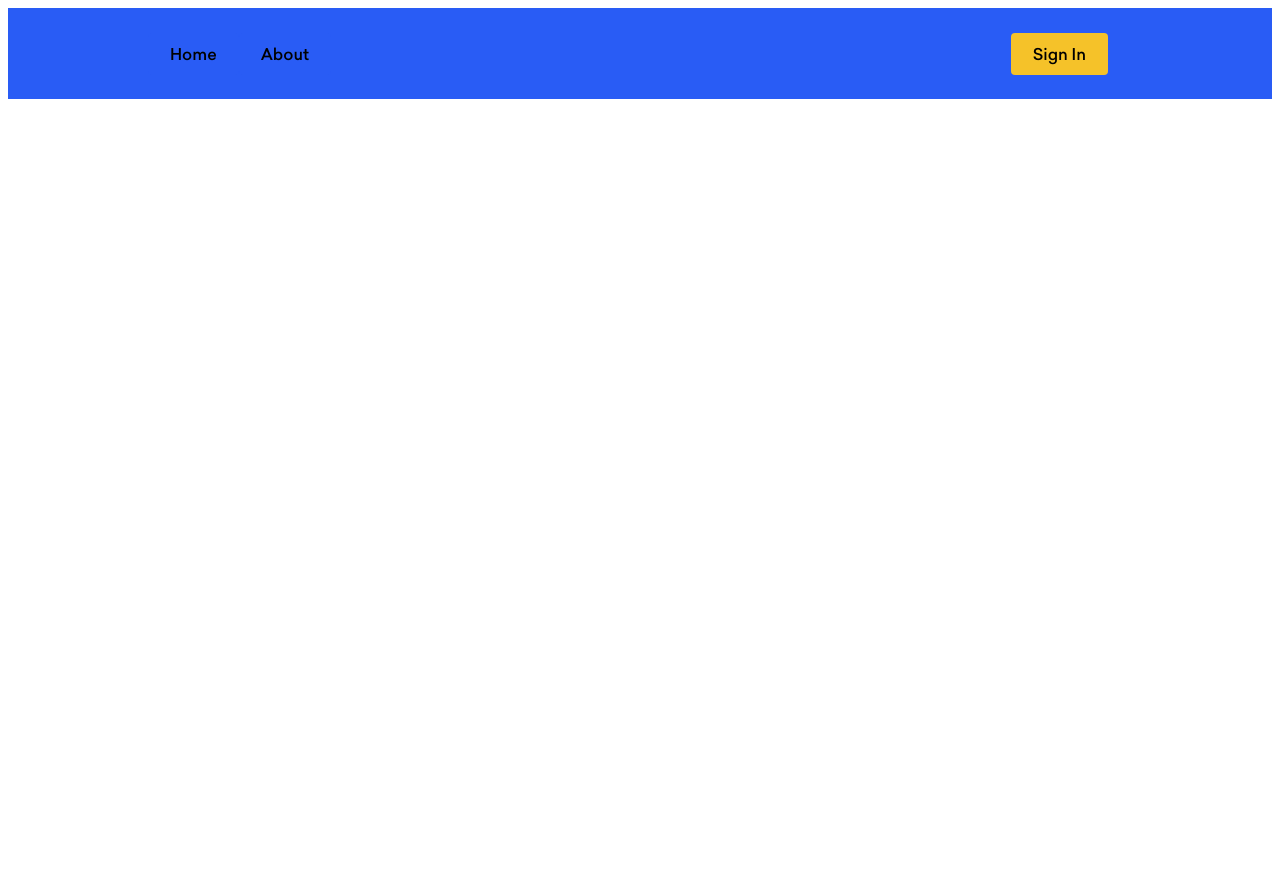
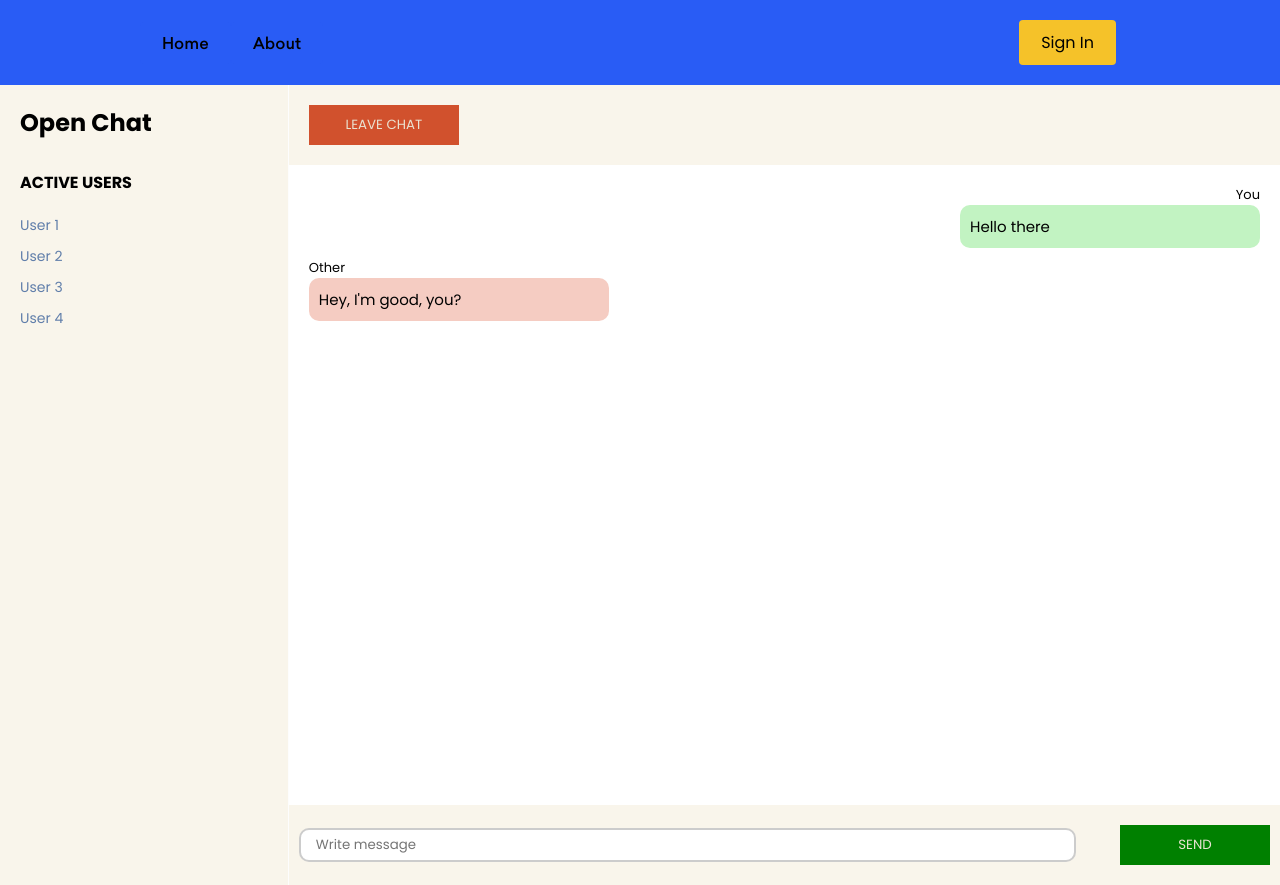
Before and after one commit to petroste/4481Project, a React (Create React App) app in the folder client/helpdesk/: page /tempchat in a window 1280 px wide. Before the commit this address had no page. Before the commit the page ends 800 px from the top, so only its background shows below. Built offline with nearby package versions, Linux system fonts and the light colour scheme.

Commit message:
Bug fixes, CSS style changes and basic chat/submit ticket UI

```diff
--- a/client/helpdesk/package.json
+++ b/client/helpdesk/package.json
@@ -6,10 +6,13 @@
     "@testing-library/jest-dom": "^5.16.5",
     "@testing-library/react": "^13.4.0",
     "@testing-library/user-event": "^13.5.0",
+    "express": "^4.18.2",
     "react": "^18.2.0",
     "react-dom": "^18.2.0",
+    "react-icons": "^4.7.1",
     "react-router-dom": "^6.8.0",
     "react-scripts": "5.0.1",
+    "socket.io": "^4.5.4",
     "styled-components": "^5.3.6",
     "web-vitals": "^2.1.4"
   },
--- a/client/helpdesk/src/App.js
+++ b/client/helpdesk/src/App.js
@@ -3,6 +3,7 @@ import { BrowserRouter, Routes, Route} from 'react-router-dom';
 import Home from './pages/home.js';
 import About from './pages/about.js';
 import Login from './pages/login.js';
+import Chat from './pages/tempchat.js';
 import './App.css';
 
 function App() {
@@ -11,9 +12,10 @@ function App() {
           <BrowserRouter>
             <Navbar />
             <Routes>
-              <Route path='/' exact element={<Home />} />
+              <Route path='/home' exact element={<Home />} />
               <Route path='/about' element={<About />} />
               <Route path='/login' element={<Login />} />
+              <Route path='/tempchat' element={<Chat />} />
             </Routes>
           </BrowserRouter>
         </div>
--- /dev/null
+++ b/client/helpdesk/src/chat/ChatBar.js
@@ -0,0 +1,22 @@
+import React from 'react';
+import "./chat.css"
+
+const ChatBar = () => {
+  return (
+    <div className="chat__sidebar">
+      <h2>Open Chat</h2>
+
+      <div>
+        <h4 className="chat__header">ACTIVE USERS</h4>
+        <div className="chat__users">
+          <p>User 1</p>
+          <p>User 2</p>
+          <p>User 3</p>
+          <p>User 4</p>
+        </div>
+      </div>
+    </div>
+  );
+};
+
+export default ChatBar;
--- /dev/null
+++ b/client/helpdesk/src/chat/ChatBody.js
@@ -0,0 +1,44 @@
+import React from 'react';
+import { useNavigate } from 'react-router-dom';
+import "./chat.css"
+
+const ChatBody = () => {
+  const navigate = useNavigate();
+
+  const handleLeaveChat = () => {
+    localStorage.removeItem('userName');
+    navigate('/home');
+    window.location.reload();
+  };
+
+  return (
+    <>
+      <header className="chat__mainHeader">
+        <button className="leaveChat__btn" onClick={handleLeaveChat}>
+          LEAVE CHAT
+        </button>
+      </header>
+
+      {/*This shows messages sent from you*/}
+      <div className="message__container">
+        <div className="message__chats">
+          <p className="sender__name">You</p>
+          <div className="message__sender">
+            <p>Hello there</p>
+          </div>
+        </div>
+
+        {/*This shows messages received by you*/}
+        <div className="message__chats">
+          <p>Other</p>
+          <div className="message__recipient">
+            <p>Hey, I'm good, you?</p>
+          </div>
+        </div>
+
+      </div>
+    </>
+  );
+};
+
+export default ChatBody;
--- /dev/null
+++ b/client/helpdesk/src/chat/ChatFooter.js
@@ -0,0 +1,28 @@
+import React, { useState } from 'react';
+import "./chat.css"
+
+const ChatFooter = () => {
+  const [message, setMessage] = useState('');
+
+  const handleSendMessage = (e) => {
+    e.preventDefault();
+    console.log({ userName: localStorage.getItem('userName'), message });
+    setMessage('');
+  };
+  return (
+    <div className="chat__footer">
+      <form className="form" onSubmit={handleSendMessage}>
+        <input
+          type="text"
+          placeholder="Write message"
+          className="message"
+          value={message}
+          onChange={(e) => setMessage(e.target.value)}
+        />
+        <button className="sendBtn">SEND</button>
+      </form>
+    </div>
+  );
+};
+
+export default ChatFooter;
--- /dev/null
+++ b/client/helpdesk/src/chat/chat.css
@@ -0,0 +1,155 @@
+@import url('https://fonts.googleapis.com/css2?family=Poppins:wght@100;200;300;400;500;600;700;800;900&display=swap');
+
+* {
+  box-sizing: border-box;
+  margin: 0;
+  padding: 0;
+  font-family: 'Poppins', sans-serif;
+}
+.home__container {
+  width: 100%;
+  height: 100vh;
+  display: flex;
+  flex-direction: column;
+  justify-content: center;
+  align-items: center;
+}
+.home__container > * {
+  margin-bottom: 10px;
+}
+.home__header {
+  margin-bottom: 30px;
+}
+.username__input {
+  padding: 10px;
+  width: 50%;
+}
+.home__cta {
+  width: 200px;
+  padding: 10px;
+  font-size: 16px;
+  cursor: pointer;
+  background-color: #607eaa;
+  color: #f9f5eb;
+  outline: none;
+  border: none;
+  border-radius: 5px;
+}
+.chat {
+  width: 100%;
+  height: 100vh;
+  display: flex;
+  align-items: center;
+}
+.chat__sidebar {
+  height: 100%;
+  background-color: #f9f5eb;
+  flex: 0.2;
+  padding: 20px;
+  border-right: 1px solid #fdfdfd;
+}
+.chat__main {
+  height: 100%;
+  flex: 0.8;
+}
+.chat__header {
+  margin: 30px 0 20px 0;
+}
+.chat__users > * {
+  margin-bottom: 10px;
+  color: #607eaa;
+  font-size: 14px;
+}
+.online__users > * {
+  margin-bottom: 10px;
+  color: rgb(238, 102, 102);
+  font-style: italic;
+}
+.chat__mainHeader {
+  width: 100%;
+  height: 10vh;
+  display: flex;
+  align-items: center;
+  justify-content: space-between;
+  padding: 20px;
+  background-color: #f9f5eb;
+}
+.leaveChat__btn {
+  padding: 10px;
+  width: 150px;
+  border: none;
+  outline: none;
+  background-color: #d1512d;
+  cursor: pointer;
+  color: #eae3d2;
+}
+.message__container {
+  width: 100%;
+  height: 80vh;
+  background-color: #fff;
+  padding: 20px;
+  overflow-y: scroll;
+}
+
+.message__container > * {
+  margin-bottom: 10px;
+}
+.chat__footer {
+  padding: 10px;
+  background-color: #f9f5eb;
+  height: 10vh;
+}
+.form {
+  width: 100%;
+  height: 100%;
+  display: flex;
+  align-items: center;
+  justify-content: space-between;
+}
+.message {
+  width: 80%;
+  height: 100%;
+  border-radius: 10px;
+  border: 1px solid #ddd;
+  outline: none;
+  padding: 15px;
+}
+.sendBtn {
+  width: 150px;
+  background-color: green;
+  padding: 10px;
+  border: none;
+  outline: none;
+  color: #eae3d2;
+  cursor: pointer;
+}
+.sendBtn:hover {
+  background-color: rgb(129, 201, 129);
+}
+.message__recipient {
+  background-color: #f5ccc2;
+  width: 300px;
+  padding: 10px;
+  border-radius: 10px;
+  font-size: 15px;
+}
+.message__sender {
+  background-color: rgb(194, 243, 194);
+  max-width: 300px;
+  padding: 10px;
+  border-radius: 10px;
+  margin-left: auto;
+  font-size: 15px;
+}
+.message__chats > p {
+  font-size: 13px;
+}
+.sender__name {
+  text-align: right;
+}
+.message__status {
+  position: fixed;
+  bottom: 50px;
+  font-size: 13px;
+  font-style: italic;
+}
--- a/client/helpdesk/src/components/login.css
+++ b/client/helpdesk/src/components/login.css
@@ -6,7 +6,7 @@
     flex-direction: column;
     gap: 20px;
     align-items: center;
-    height: 50vh;
+    height: 30rem;
     background-color: #ffffff;
   }
 
@@ -31,6 +31,7 @@
     box-shadow: 0 4px 8px 0 rgba(0, 0, 0, 0.2), 0 6px 20px 0 rgba(0, 0, 0, 0.19);
     height: 20rem;
     width: 20rem;
+    display: inline-block;
   }
 
   .error {
@@ -59,3 +60,12 @@
   input[type="submit"]:hover {
     background: #6cf0c2;
   }
+
+  .unauth-login-form{
+    background-color: #295cf5;
+    padding: 1rem;
+    box-shadow: 0 4px 8px 0 rgba(0, 0, 0, 0.2), 0 6px 20px 0 rgba(0, 0, 0, 0.19);
+    height: 20rem;
+    width: 20rem;
+    display: inline-block;
+  }
--- a/client/helpdesk/src/components/navbar.js
+++ b/client/helpdesk/src/components/navbar.js
@@ -35,6 +35,7 @@ text-decoration: none;
 	color: #f5c229;
 }
 &:hover {
+	color: #000000;
     background: #f5c229;
 }
 `
@@ -97,7 +98,7 @@ margin-left: 24px;
 	color: #808080;
 }
 &.active {
-    color: #808080;
+    color: #000000;
 }
 `
 ;
--- a/client/helpdesk/src/pages/home.js
+++ b/client/helpdesk/src/pages/home.js
@@ -1,25 +1,53 @@
-import React, { Component } from 'react'
+import React, { Component, useState } from 'react'
+import { useNavigate } from "react-router-dom";
+import App from '../App';
+import '../components/login.css';
 
-export class Home extends Component {
-  render() {
-    return (
-      <div className='global'>
-        <div className='navbar-main'
-	           style={{
-		         display: 'flex',
-		         justifyContent: 'Right',
-		         alignItems: 'Right',
-		         height: '100vh'
-	          }}
-        >
+//Login the user
+export default function Login() {
 
-        </div>
-        <div className='body-main'>This is our help desk application</div>
+  const [isSubmitted, setIsSubmitted] = useState(false);
+  let navigate = useNavigate();
 
+  const handleSubmit = (e) => {
+    //e.preventDefault();
+    //alert("User successfully logged in");
+    // pass the info to the back end
+    setIsSubmitted(true);
+    let path = `/tempchat`;
+    navigate(path);
+    // query against the db
+    // setErrMsgs() when username/pw incorrect
+  };
+
+  const renderStartChat = (
+    <>
+      <div className='login-page-title'>Begin Chat Session</div>
+      <div className='unauth-login-form'>
+          <form onSubmit={handleSubmit}>
+              <div className='input-fields'>
+                  <label>Name</label>
+                  <input type='text' name='username' required />
+
+              </div>
+              <div className='input-fields'>
+                  <label>Please describe your issue.</label>
+                  <textarea rows="5" cols="80" name="issue" required ></textarea>
+
+              </div>
+              <div className='submit-button'>
+                  <input type="submit"/>
+              </div>
+          </form>
       </div>
+    </>
+  );
 
-    )
-  }
+  return(
+    <div className='page'>
+      <div>
+      {renderStartChat}
+      </div>
+    </div>
+  );
 }
-
-export default Home;
--- a/client/helpdesk/src/pages/login.js
+++ b/client/helpdesk/src/pages/login.js
@@ -27,6 +27,9 @@ export default function Login() {
 
 
     const renderLoginData = (
+
+        <>
+            <div className='login-page-title'>Chat Agent Sign In</div>
             <div className='login-form'>
                 <form onSubmit={handleSubmit}>
                     <div className='input-fields'>
@@ -44,14 +47,17 @@ export default function Login() {
                     </div>
                 </form>
             </div>
+        </>
+
     );
 
   return (
     <div className='page'>
     <div className='login-page'>
-            <div className='login-page-title'>Chat Agent Sign In</div>
             {/* Here add redirection to user agent's page when successfully logged in */}
+            <div>
             {isSubmitted ? <div>User is successfully logged in</div> : renderLoginData}
+            </div>
         </div>
     </div>
 
--- /dev/null
+++ b/client/helpdesk/src/pages/tempchat.js
@@ -0,0 +1,19 @@
+import React from 'react';
+import ChatBar from '../chat/ChatBar';
+import ChatBody from '../chat/ChatBody';
+import ChatFooter from '../chat/ChatFooter';
+import "../chat/chat.css"
+
+const tempchat = ({ socket }) => {
+  return (
+    <div className="chat">
+      <ChatBar />
+      <div className="chat__main">
+        <ChatBody />
+        <ChatFooter socket={socket}/>
+      </div>
+    </div>
+  );
+};
+
+export default tempchat;
```
Also changed, not shown: 1 other file (tests, documents, lock files or other folders). Lines whose indentation alone changed are shown as unchanged.
